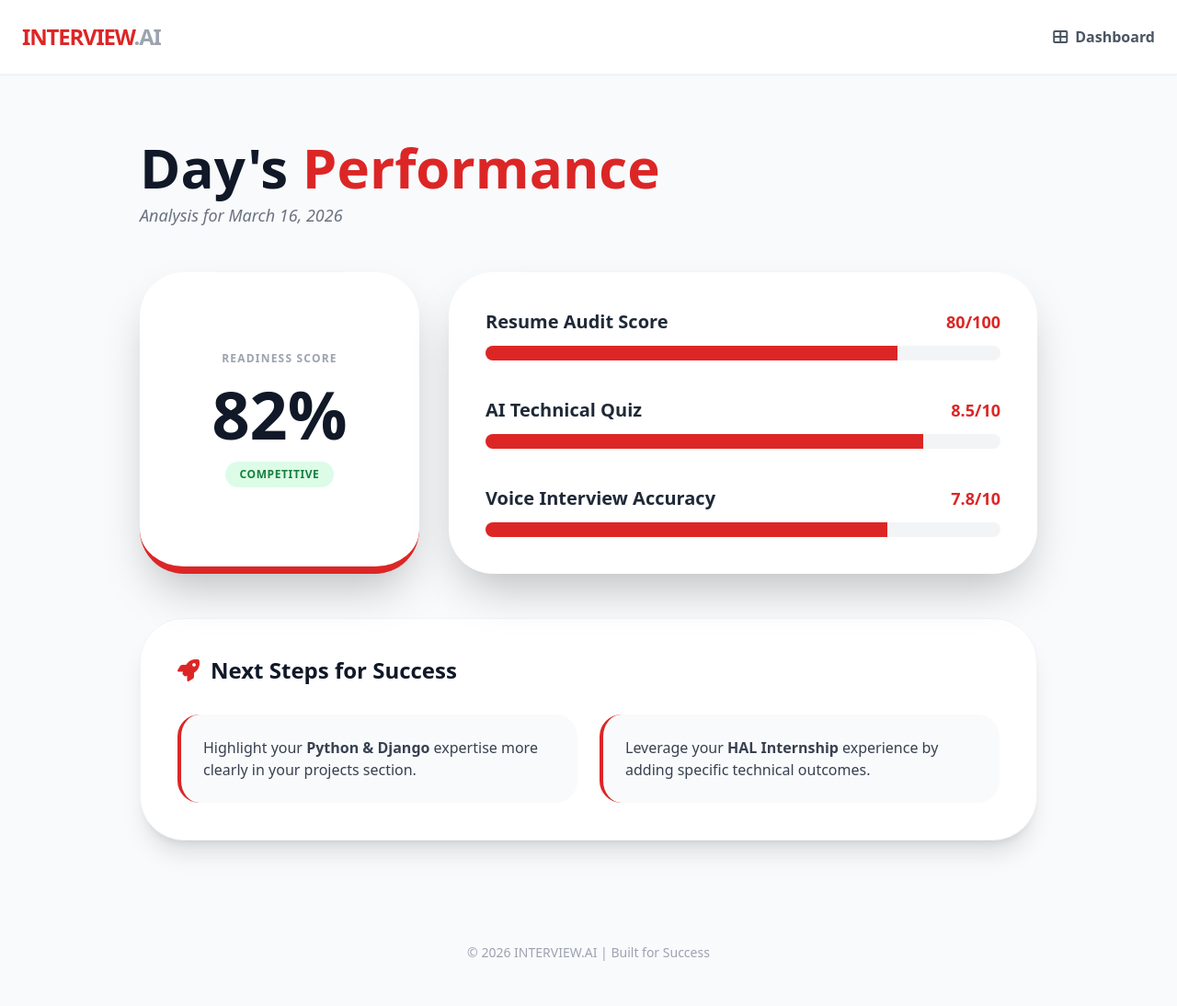
After one commit to jahn-avi/interview-with-ai, a Django app: page /performance-report/ in a window 1280 px wide. The commit adds this page. Shown: the whole page at 92% size. Run offline with Django 5.2, Linux system fonts and the light colour scheme; the visitor is signed in with stand-in values (Sample User, id 1); some libraries are stand-ins or nearby versions.

Commit message:
daily check

```diff
--- /dev/null
+++ b/interview_app/templates/interview_app/performance_report.html
@@ -0,0 +1,101 @@
+{% load static %}
+<!DOCTYPE html>
+<html lang="en">
+<head>
+    <meta charset="UTF-8">
+    <meta name="viewport" content="width=device-width, initial-scale=1.0">
+    <title>Performance Insights | Interview.AI</title>
+    <script src="https://cdn.tailwindcss.com"></script>
+    <link href="https://cdnjs.cloudflare.com/ajax/libs/font-awesome/6.0.0/css/all.min.css" rel="stylesheet">
+</head>
+<body class="bg-slate-50 font-sans min-h-screen">
+
+    <nav class="bg-white border-b border-gray-100 p-6 shadow-sm">
+        <div class="max-w-7xl mx-auto flex justify-between items-center">
+            <a href="{% url 'home' %}" class="text-2xl font-black text-red-600 tracking-tighter">
+                INTERVIEW<span class="text-gray-400">.AI</span>
+            </a>
+            <a href="{% url 'dashboard' %}" class="text-gray-600 hover:text-red-600 font-bold transition flex items-center gap-2">
+                <i class="fas fa-th-large"></i> Dashboard
+            </a>
+        </div>
+    </nav>
+
+    <div class="max-w-5xl mx-auto py-16 px-6">
+        <div class="mb-12">
+            <h1 class="text-6xl font-black text-gray-900 leading-tight">Day's <span class="text-red-600">Performance</span></h1>
+            <p class="text-gray-500 text-lg italic">Analysis for {{ last_updated }}</p>
+        </div>
+
+        <div class="grid grid-cols-1 md:grid-cols-3 gap-8 mb-12">
+            <div class="bg-white p-8 rounded-[3rem] shadow-2xl border-b-8 border-red-600 text-center flex flex-col items-center justify-center">
+                <span class="text-gray-400 font-black uppercase text-xs tracking-widest mb-4">Readiness Score</span>
+                <div class="text-7xl font-black text-gray-900 mb-4">{{ overall_score }}%</div>
+                <div class="px-4 py-1.5 bg-green-100 text-green-700 rounded-full text-xs font-black uppercase tracking-wider">
+                    {{ status }}
+                </div>
+            </div>
+
+            <div class="md:col-span-2 bg-white p-10 rounded-[3rem] shadow-2xl space-y-10">
+                <div>
+                    <div class="flex justify-between mb-3 items-end">
+                        <span class="font-bold text-gray-800 text-xl">Resume Audit Score</span>
+                        <span class="text-red-600 font-black text-lg">{{ resume_score }}/100</span>
+                    </div>
+                    <div class="w-full bg-gray-100 h-4 rounded-full overflow-hidden">
+                        <div id="resume-bar" class="bg-red-600 h-full transition-all duration-1000 ease-out" style="width: 0%"></div>
+                    </div>
+                </div>
+
+                <div>
+                    <div class="flex justify-between mb-3 items-end">
+                        <span class="font-bold text-gray-800 text-xl">AI Technical Quiz</span>
+                        <span class="text-red-600 font-black text-lg">{{ technical_score }}/10</span>
+                    </div>
+                    <div class="w-full bg-gray-100 h-4 rounded-full overflow-hidden">
+                        <div id="tech-bar" class="bg-red-600 h-full transition-all duration-1000 ease-out" style="width: 0%"></div>
+                    </div>
+                </div>
+
+                <div>
+                    <div class="flex justify-between mb-3 items-end">
+                        <span class="font-bold text-gray-800 text-xl">Voice Interview Accuracy</span>
+                        <span class="text-red-600 font-black text-lg">{{ communication_score }}/10</span>
+                    </div>
+                    <div class="w-full bg-gray-100 h-4 rounded-full overflow-hidden">
+                        <div id="comm-bar" class="bg-red-600 h-full transition-all duration-1000 ease-out" style="width: 0%"></div>
+                    </div>
+                </div>
+            </div>
+        </div>
+
+        <div class="bg-white p-10 rounded-[3rem] shadow-xl border border-gray-100">
+            <h3 class="text-2xl font-black text-gray-900 mb-8 flex items-center gap-3">
+                <i class="fas fa-rocket text-red-600"></i> Next Steps for Success
+            </h3>
+            <div class="grid md:grid-cols-2 gap-6">
+                <div class="p-6 bg-gray-50 rounded-3xl border-l-4 border-red-600">
+                    <p class="text-gray-700 font-medium">Highlight your <strong>Python & Django</strong> expertise more clearly in your projects section.</p>
+                </div>
+                <div class="p-6 bg-gray-50 rounded-3xl border-l-4 border-red-600">
+                    <p class="text-gray-700 font-medium">Leverage your <strong>HAL Internship</strong> experience by adding specific technical outcomes.</p>
+                </div>
+            </div>
+        </div>
+    </div>
+
+    <script>
+        document.addEventListener('DOMContentLoaded', function() {
+            // Setting widths via JS allows the editor to stay clean
+            document.getElementById('resume-bar').style.width = "{{ resume_score }}%";
+            document.getElementById('tech-bar').style.width = "85%"; // Static for now
+            document.getElementById('comm-bar').style.width = "78%"; // Static for now
+        });
+    </script>
+
+    <footer class="py-12 text-center text-gray-400 text-sm">
+        <p>© 2026 INTERVIEW.AI | Built for Success</p>
+    </footer>
+
+</body>
+</html>
--- a/interview_app/views.py
+++ b/interview_app/views.py
@@ -299,3 +299,40 @@ def register(request):
     else:
         form = UserCreationForm()
     return render(request, 'interview_app/register.html', {'form': form})
+
+@login_required
+def performance_report(request):
+    # This data simulates your day's performance across all modules
+    context = {
+        'overall_score': 82,
+        'resume_score': 80,
+        'technical_score': 8.5,
+        'communication_score': 7.8,
+        'role': 'Data Science Specialist',
+        'status': 'Competitive',
+        'last_updated': "March 16, 2026"
+    }
+    return render(request, 'interview_app/performance_report.html', context)
+
+@login_required
+def learning_path(request):
+    # This context mimics AI-suggested topics based on your specific profile
+    context = {
+        'current_focus': 'Data Science & Full-Stack (Django)',
+        'milestones': [
+            {
+                'topic': 'Advanced Deep Learning Architectures',
+                'what': 'Focus on Transformers and Attention Mechanisms beyond standard CNNs.',
+                'how': 'Implement a small sentiment analysis model using HuggingFace.',
+                'where': 'Fast.ai or Stanford CS224N (YouTube).'
+            },
+            {
+                'topic': 'Django Performance Optimization',
+                'what': 'Database indexing, select_related, and prefetch_related for faster queries.',
+                'how': 'Audit your "Interview with AI" project for redundant database hits.',
+                'where': 'Official Django Documentation or TestDriven.io.'
+            }
+        ],
+        'last_updated': "March 16, 2026"
+    }
+    return render(request, 'interview_app/learning_path.html', context)
--- a/interview_project/urls.py
+++ b/interview_project/urls.py
@@ -17,4 +17,6 @@ urlpatterns = [
     path('register/', views.register, name='register'), # New registration path
     path('login/', auth_views.LoginView.as_view(template_name='interview_app/login.html'), name='login'),
     path('logout/', auth_views.LogoutView.as_view(next_page='home'), name='logout'),
+    path('performance-report/', views.performance_report, name='performance_report'),
+    path('learning-path/', views.learning_path, name='learning_path'),
 ]
```
Also changed, not shown: interview_app/templates/interview_app/dashboard.html (+6 -12 lines), interview_app/templates/interview_app/learning_path.html (added, +67 -0 lines).
